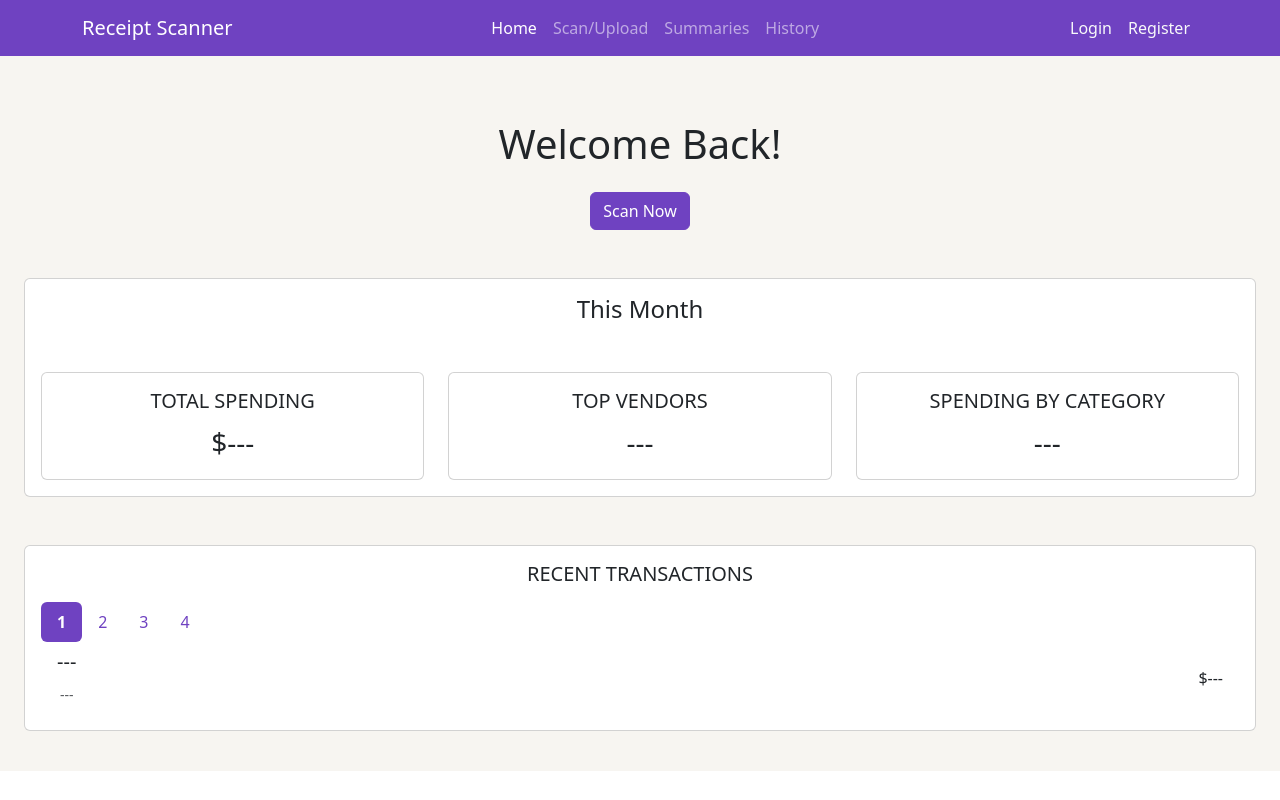
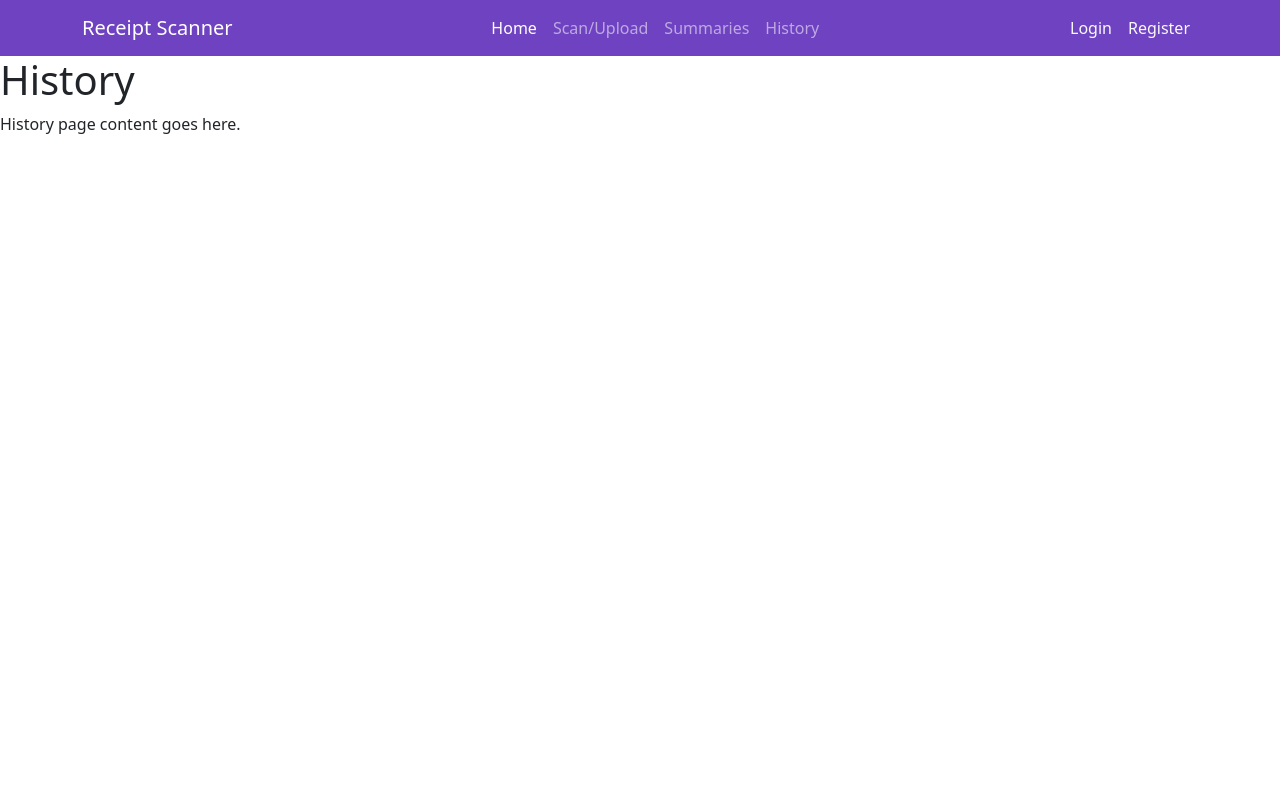
Before and after one commit to AndrewEppich/SE320_Final, a React (Vite) app in the folder receipt-frontend/: page /History in a window 1280 px wide. Built offline with nearby package versions, Linux system fonts and the light colour scheme.

Commit message:
added routing for other pages

```diff
--- a/receipt-frontend/package.json
+++ b/receipt-frontend/package.json
@@ -13,7 +13,8 @@
     "bootstrap": "^5.3.6",
     "react": "^19.0.0",
     "react-bootstrap": "^2.10.9",
-    "react-dom": "^19.0.0"
+    "react-dom": "^19.0.0",
+    "react-router-dom": "^7.5.3"
   },
   "devDependencies": {
     "@eslint/js": "^9.22.0",
--- a/receipt-frontend/src/App.jsx
+++ b/receipt-frontend/src/App.jsx
@@ -1,13 +1,23 @@
 import { Container, Row, Col, Card, Button, ListGroup, Nav } from "react-bootstrap";
 import "bootstrap/dist/css/bootstrap.min.css";
+import {BrowserRouter as Router, Routes, Route} from "react-router-dom";
 import Header from "./Components/Header";
 import Home from "./Pages/Home";
+import Scan from "./Pages/Scan";
+import Summaries from "./Pages/Summaries";
+import History from "./Pages/History";
 function App() {
   return (
-    <>
+    <Router>
     <Header />
-    <Home />
-    </>
+    <Routes>
+      <Route path="/" element={<Home />} />
+      <Route path="/Scan" element={<Scan />} />
+     <Route path="/Summaries" element={<Summaries />} />
+      <Route path="/History" element={<History />} />
+    </Routes>
+
+    </Router>
   );
 }
 
--- /dev/null
+++ b/receipt-frontend/src/Pages/History.jsx
@@ -0,0 +1,12 @@
+
+
+function History() {
+    return (
+        <div className="history">
+        <h1>History</h1>
+        <p>History page content goes here.</p>
+        </div>
+    );
+    }
+
+export default History;
--- /dev/null
+++ b/receipt-frontend/src/Pages/Scan.jsx
@@ -0,0 +1,13 @@
+
+
+
+function Scan() {
+  return (
+    <div className="scan">
+      <h1>Scan</h1>
+      <p>Scan your receipt here.</p>
+    </div>
+  );
+}
+
+export default Scan;
--- /dev/null
+++ b/receipt-frontend/src/Pages/Summaries.jsx
@@ -0,0 +1,13 @@
+
+
+
+function Summaries() {
+  return (
+    <div className="summaries">
+      <h1>Summaries</h1>
+      <p>Summaries page content goes here.</p>
+    </div>
+  );
+}
+
+export default Summaries;
```
Also changed, not shown: 1 other file (tests, documents, lock files or other folders).
